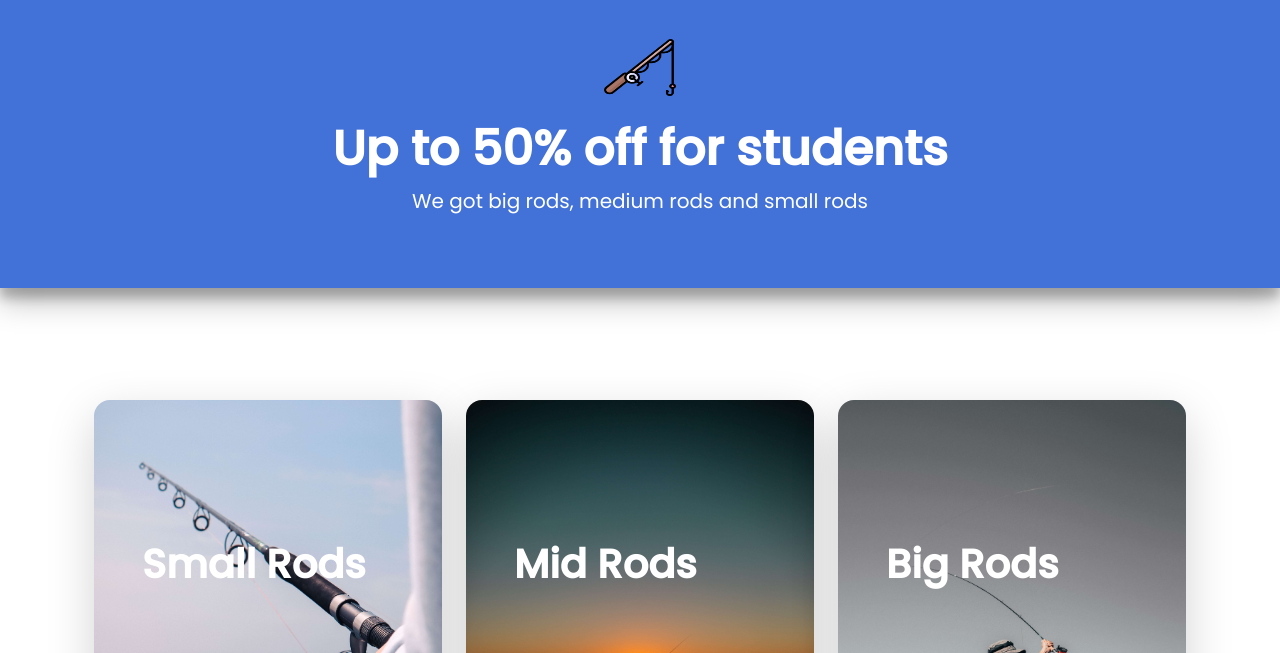
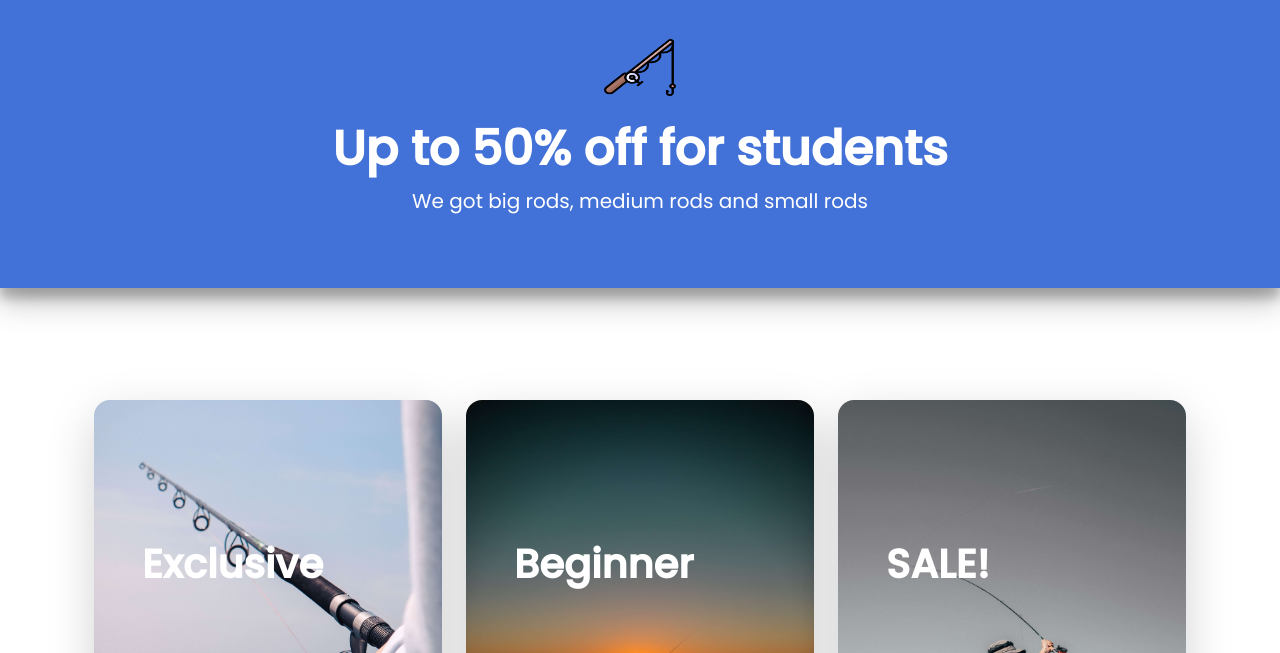
Before and after one commit to PalmEver/Webbdesign-och-anv-ndarupplevelser, a website: page HomePage.html in a window 1280 px wide. Shown: the part 75-728 px from the top of the page. Drawn offline with nearby package versions, Linux system fonts and the light colour scheme.

Commit message:
Fixedcardtexthomepage

```diff
--- a/HomePage.html
+++ b/HomePage.html
@@ -68,7 +68,7 @@
         <div class="col">
           <div class="card card-cover h-100 overflow-hidden text-bg-dark rounded-4 shadow-lg"  style="background-image: url('assets/mathieu-le-roux-6_HqvY1E7NI-unsplash\ \(1\).jpg');">
             <div class="d-flex flex-column h-100 p-5 pb-3 text-shadow-1">
-              <a href="ProductPage3.html"> <h2 class="pt-5 mt-5 mb-4 display-6 lh-1 fw-bold">Small Rods</h2></a>
+              <a href="ProductPage3.html"> <h2 class="pt-5 mt-5 mb-4 display-6 lh-1 fw-bold">Exclusive</h2></a>
               <a href="ProductPage3.html"> <h2 class="pt-5 mt-5 mb-4 display-6 lh-1 fw-bold">Up to 50% for students</h2></a>
               <ul class="d-flex list-unstyled mt-auto">
               </ul>
@@ -79,7 +79,7 @@
         <div class="col">
           <div class="card card-cover h-100 overflow-hidden text-bg-dark rounded-4 shadow-lg" style="background-image: url('assets/jonathan-zerger-yzzJbqQ1O-Y-unsplash\ \(1\)\ \(1\).jpg');">
             <div class="d-flex flex-column h-100 p-5 pb-3 text-shadow-1">
-              <a href="ProductPage2.html"><h2 class="pt-5 mt-5 mb-4 display-6 lh-1 fw-bold">Mid Rods</h2></a>
+              <a href="ProductPage2.html"><h2 class="pt-5 mt-5 mb-4 display-6 lh-1 fw-bold">Beginner</h2></a>
               <a href="ProductPage2.html"> <h2 class="pt-5 mt-5 mb-4 display-6 lh-1 fw-bold">Up to 50% for students</h2></a>
               <ul class="d-flex list-unstyled mt-auto">
               </ul>
@@ -90,7 +90,7 @@
         <div class="col">
           <div class="card card-cover h-100 overflow-hidden text-bg-dark rounded-4 shadow-lg" style="background-image: url('assets/gaspar-zaldo--Ja4Mk8tEfI-unsplash\ \(1\).jpg');">
             <div class="d-flex flex-column h-100 p-5 pb-3 text-shadow-1">
-              <a href="ProductPage.html"><h2 class="pt-5 mt-5 mb-4 display-6 lh-1 fw-bold">Big Rods</h2></a>
+              <a href="ProductPage.html"><h2 class="pt-5 mt-5 mb-4 display-6 lh-1 fw-bold">SALE!</h2></a>
               <a href="ProductPage.html"><h2 class="pt-5 mt-5 mb-4 display-6 lh-1 fw-bold">Up to 50% for students</h2></a>
               <ul class="d-flex list-unstyled mt-auto">
               </ul>
```
